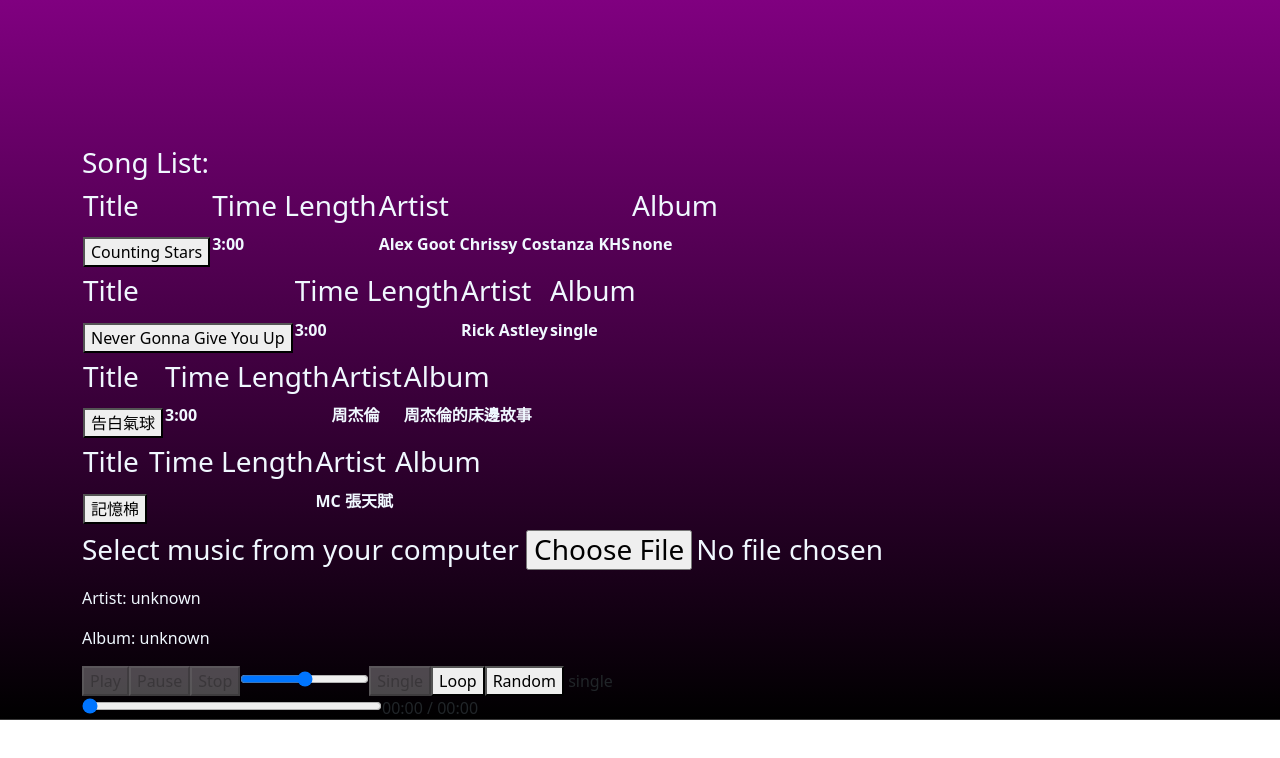
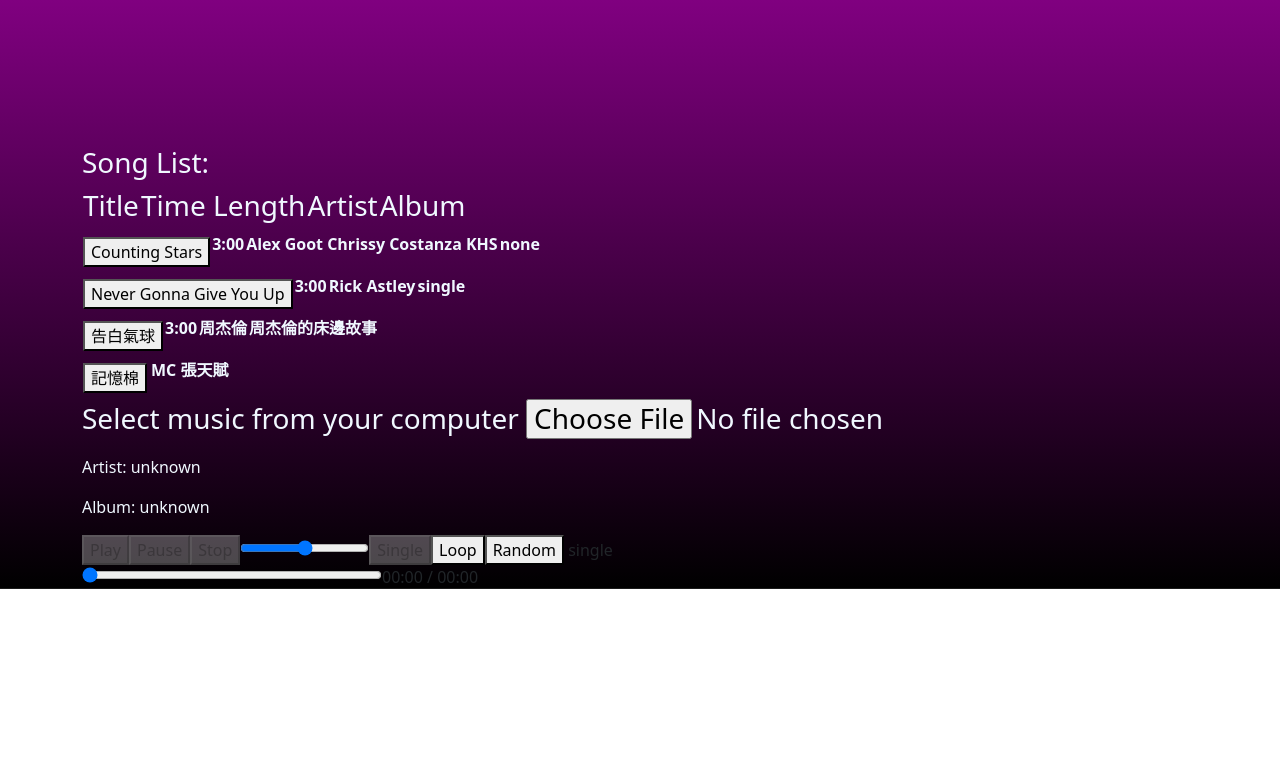
Before and after one commit to alexkkm/CSCI3280Project, a React (Create React App) app: page / in a window 1280 px wide. Shown: the top 758 px of the page. Built offline with nearby package versions, Linux system fonts and the light colour scheme.

Commit message:
fixed repeated content in songlist

```diff
--- a/src/AudioScript/AudioPlayer.js
+++ b/src/AudioScript/AudioPlayer.js
@@ -4,6 +4,7 @@ import MusicVisualizer from './MusicVisualizer';
 import LrcDisplayer from './LrcDisplayer';
 import musicList from '../MusicDatabase/musicList';
 import "../index.css"
+
 
 export default function AudioPlayer() {
 
@@ -447,16 +448,20 @@ export default function AudioPlayer() {
                             {
                                 // Adding the song list content here
                             }
+                            <table>
+                                <tr>
+                                    <th><h3>Title</h3></th>
+                                    <th><h3>Time Length</h3></th>
+                                    <th><h3>Artist</h3></th>
+                                    <th><h3>Album</h3></th>
+                                </tr>
+                            </table>
+
                             {musicList.map((music, index) => {
                                 return (
+
                                     <div key={index}>
                                         <table id="songListTable" >
-                                            <tr>
-                                                <th><h3>Title</h3></th>
-                                                <th><h3>Time Length</h3></th>
-                                                <th><h3>Artist</h3></th>
-                                                <th><h3>Album</h3></th>
-                                            </tr>
                                             <tr>
                                                 <th>
                                                     <button onClick={() => { loadMusic(music.audioTitle) }}>{music.audioTitle}</button>
```
